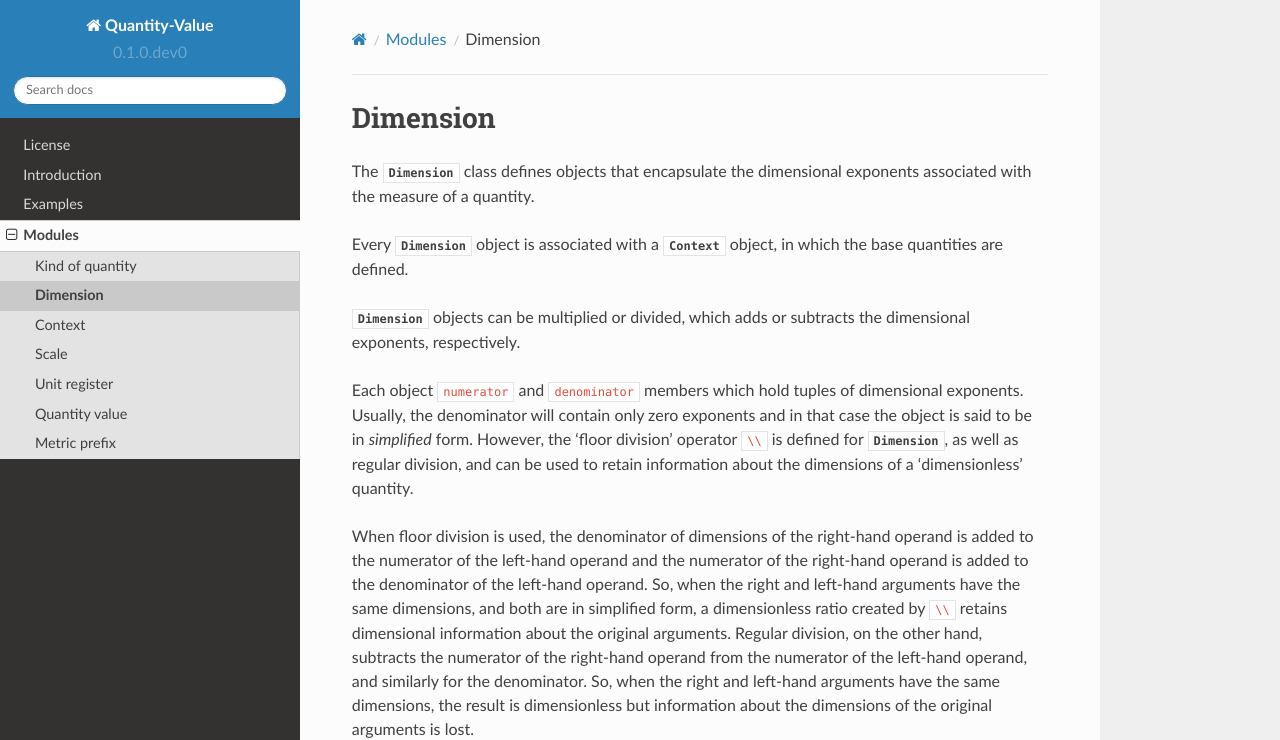
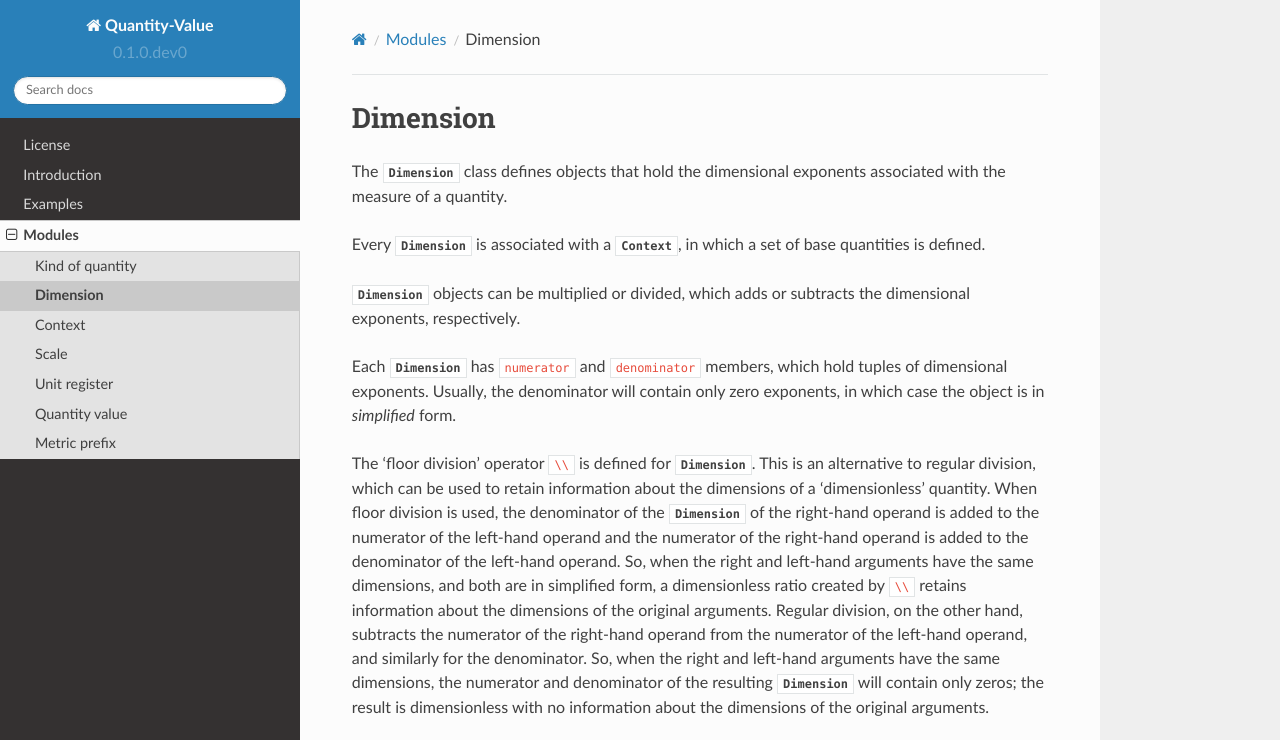
Before and after one commit to MSLNZ/Quantity-Value, a Sphinx documentation site: the page built from docs/dimension.rst, in a window 1280 px wide and 1000 px high, cut to the strip 0-740 px from the top of the window. Built offline with Sphinx 7.4.7 and the Read the Docs theme 2.0.0, drawn with Linux system fonts in a browser that asks for light colours.

```diff
--- a/docs/dimension.rst
+++ b/docs/dimension.rst
@@ -4,15 +4,15 @@
 Dimension
 *********
 
-The :class:`.Dimension` class defines objects that encapsulate the dimensional exponents associated with the measure of a quantity.
+The :class:`.Dimension` class defines objects that hold the dimensional exponents associated with the measure of a quantity.
 
-Every :class:`.Dimension` object is associated with a :class:`.Context` object, in which the base quantities are defined.
+Every :class:`.Dimension` is associated with a :class:`.Context`, in which a set of base quantities is defined.
 
 :class:`.Dimension` objects can be multiplied or divided, which adds or subtracts the dimensional exponents, respectively.
 
-Each object ``numerator`` and ``denominator`` members which hold tuples of dimensional exponents. Usually, the denominator will contain only zero exponents and in that case the object is said to be in `simplified` form. However, the 'floor division' operator ``\\`` is defined for :class:`.Dimension`, as well as regular division, and can be used to retain information about the dimensions of a 'dimensionless' quantity.
+Each :class:`.Dimension` has ``numerator`` and ``denominator`` members, which hold tuples of dimensional exponents. Usually, the denominator will contain only zero exponents, in which case the object is in `simplified` form.
 
-When floor division is used, the denominator of dimensions of the right-hand operand is added to the numerator of the left-hand operand and the numerator of the right-hand operand is added to the denominator of the left-hand operand. So, when the right and left-hand arguments have the same dimensions, and both are in simplified form, a dimensionless ratio created by ``\\`` retains dimensional information about the original arguments. Regular division, on the other hand, subtracts the numerator of the right-hand operand from the numerator of the left-hand operand, and similarly for the denominator. So, when the right and left-hand arguments have the same dimensions, the result is dimensionless but information about the dimensions of the original arguments is lost.
+The 'floor division' operator ``\\`` is defined for :class:`.Dimension`. This is an alternative to regular division, which can be used to retain information about the dimensions of a 'dimensionless' quantity. When floor division is used, the denominator of the :class:`.Dimension` of the right-hand operand is added to the numerator of the left-hand operand and the numerator of the right-hand operand is added to the denominator of the left-hand operand. So, when the right and left-hand arguments have the same dimensions, and both are in simplified form, a dimensionless ratio created by ``\\`` retains information about the dimensions of the original arguments. Regular division, on the other hand, subtracts the numerator of the right-hand operand from the numerator of the left-hand operand, and similarly for the denominator. So, when the right and left-hand arguments have the same dimensions, the numerator and denominator of the resulting :class:`.Dimension` will contain only zeros; the result is dimensionless with no information about the dimensions of the original arguments.
 
 .. contents::
     :local:
```
Also changed, not shown: README.rst (+45 -2 lines).
